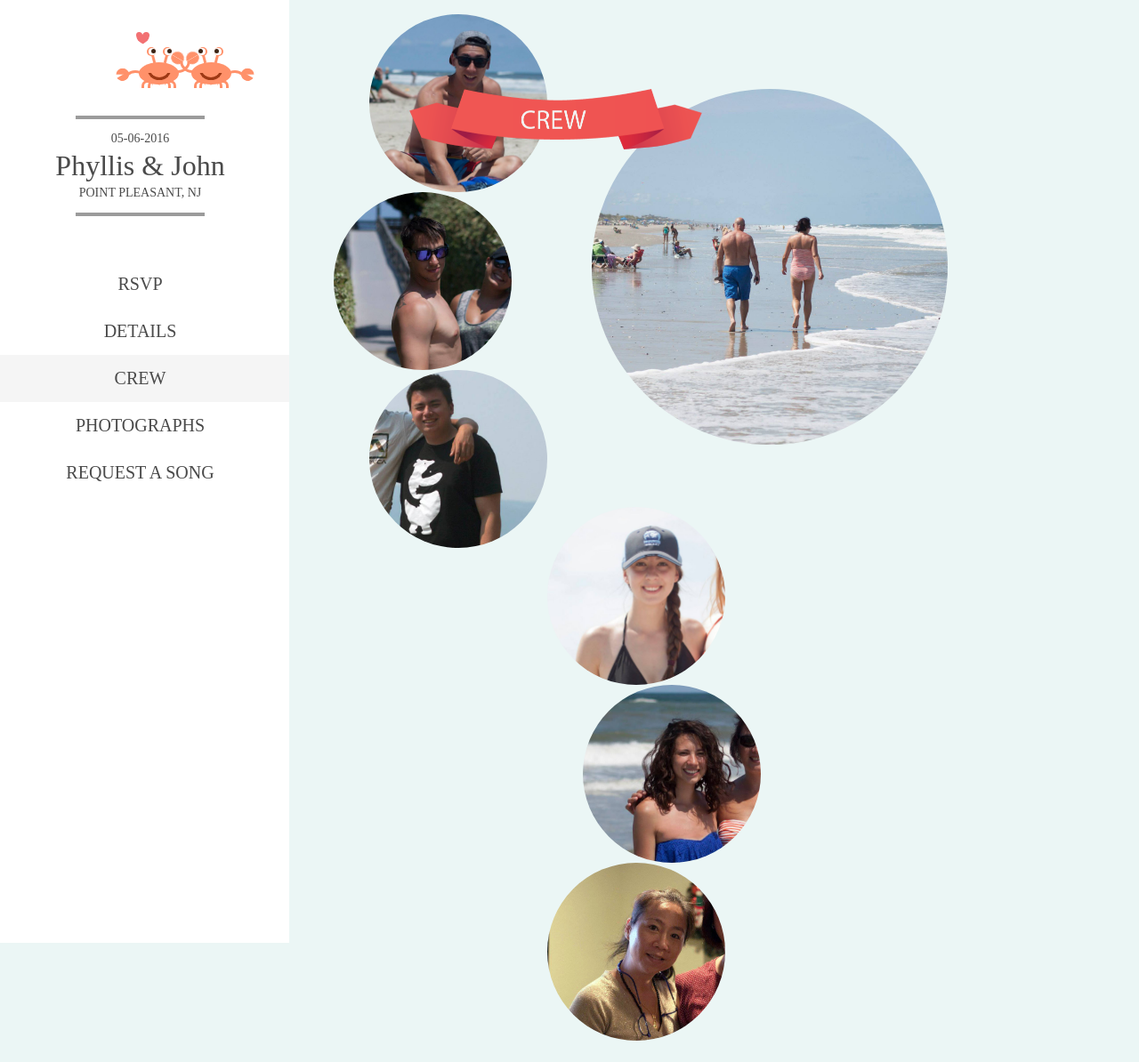
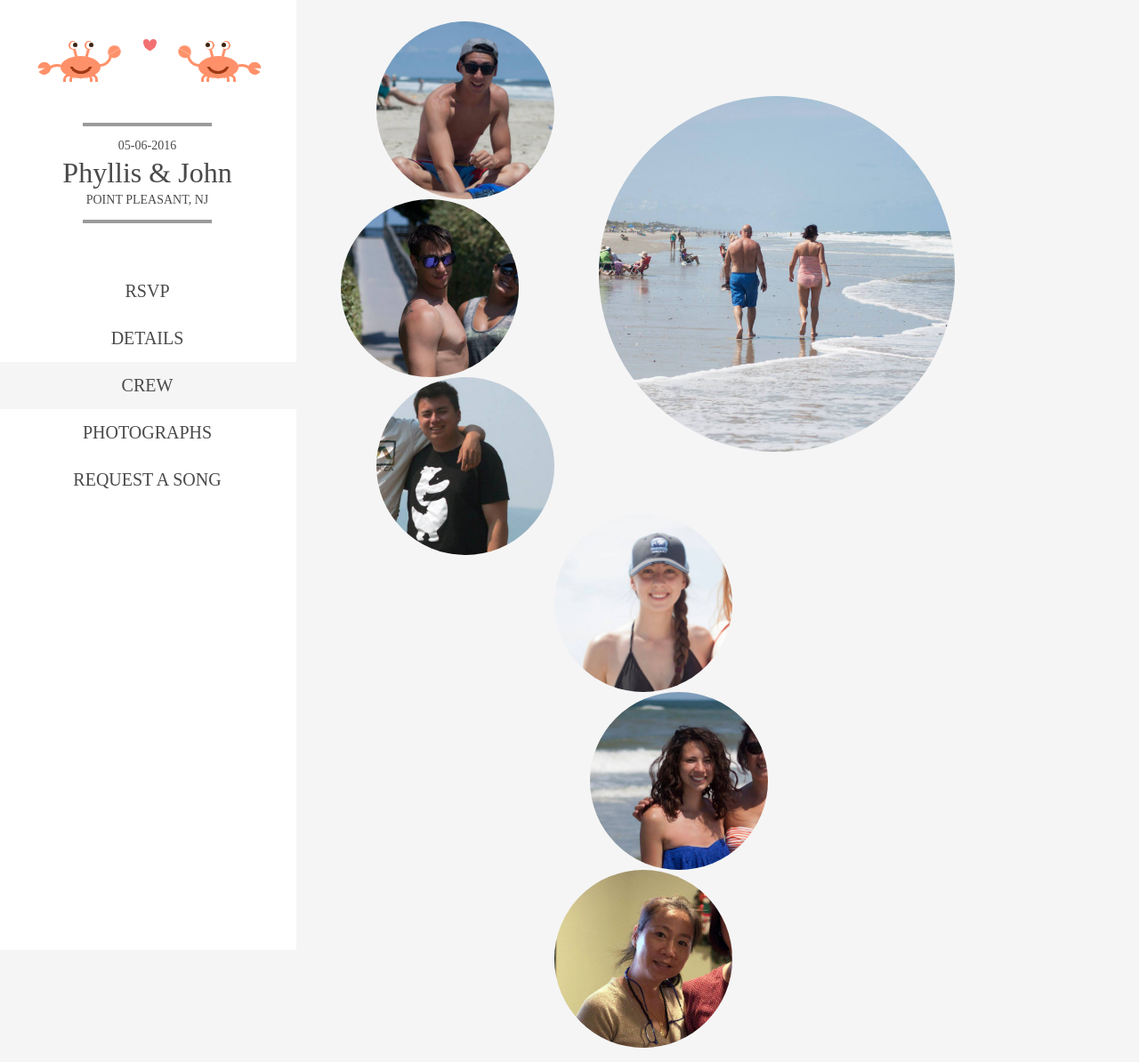
Before and after one commit to phyllisandjohn/phyllisandjohn.github.io, a Jekyll site: the page crew/index.html, which Jekyll copies as it is, in a window 1280 px wide. Shown: the whole page at 89% size. Built offline with Jekyll 4.4.1, drawn with Linux system fonts in a browser that asks for light colours.

Commit message:
Update index.html

```diff
--- a/crew/index.html
+++ b/crew/index.html
@@ -4,7 +4,6 @@
 <head>
 <title>Crew</title>
 <link href='https://fonts.googleapis.com/css?family=Hind|Alegreya+Sans:300|Yeseva+One' rel='stylesheet' type='text/css'>
-<link href='/css/style.css' rel='stylesheet' type='text/css'>
 <link href='/css/crew.css' rel='stylesheet' type='text/css'>
 <style>
 body {
@@ -799,16 +798,12 @@ body {
 		</ul>
 	</div>
 </div>
-<div class="ribbon">
-	<img src="/assets/crew.png" width="50%">
-</div>
-
 <script src="https://ajax.googleapis.com/ajax/libs/jquery/2.2.0/jquery.min.js"></script>
 <script>
 var main = function() {
-	$(".together").fadeIn(4000);
+	$(".together").fadeIn(3000);
 	$(".ribbon").fadeIn(2000);
-	$(".supporting").fadeIn(4000);
+	$(".supporting").fadeIn(3000);
 
 	$( "li" )
   		.mouseenter(function() {
```
